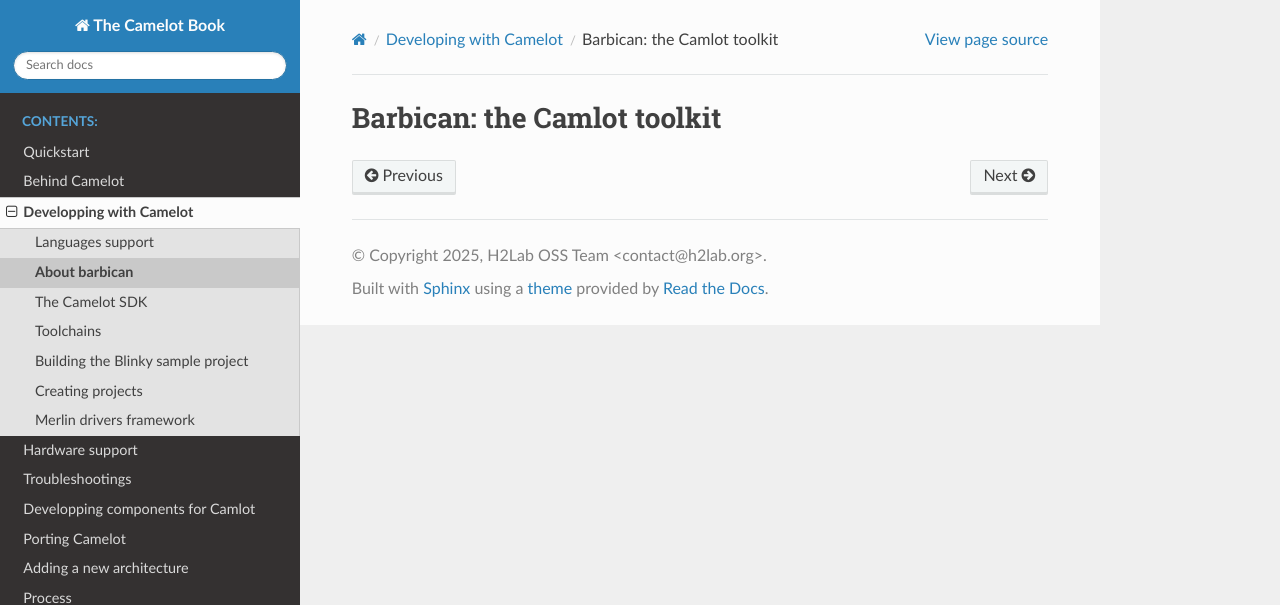
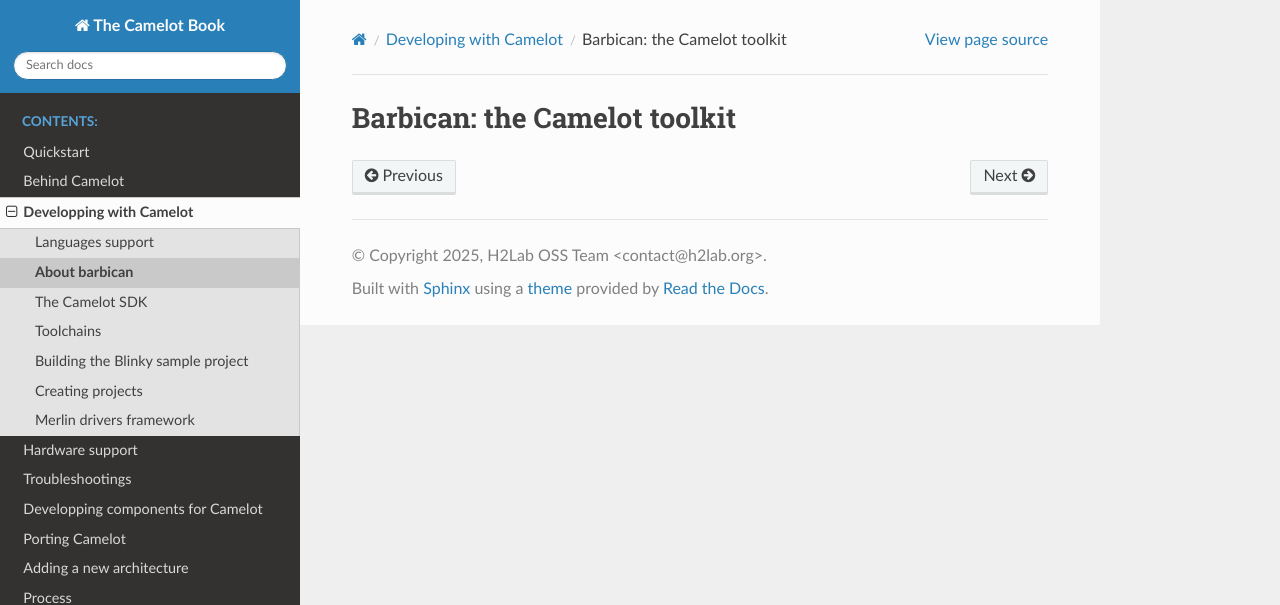
Before and after one commit to camelot-os/camelot-os.github.io, a Sphinx documentation site: the page built from source/develop/barbican.rst, in a window 1280 px wide. Shown: the top 605 px of the page. Built offline with Sphinx 7.4.7 and the Read the Docs theme 3.1.0, drawn with Linux system fonts in a browser that asks for light colours; pages that are not in the unit, such as notebooks, are missing from menus.

```diff
--- a/source/develop/barbican.rst
+++ b/source/develop/barbican.rst
@@ -1,2 +1,2 @@
-Barbican: the Camlot toolkit
-~~~~~~~~~~~~~~~~~~~~~~~~~~~~
+Barbican: the Camelot toolkit
+~~~~~~~~~~~~~~~~~~~~~~~~~~~~~
--- a/source/index.rst
+++ b/source/index.rst
@@ -27,7 +27,7 @@ documentation for details.
 
    Troubleshootings <troobleshootings>
 
-   Developping components for Camlot <over_camelot/index>
+   Developping components for Camelot <over_camelot/index>
 
    Porting Camelot <ports/index>
       Adding a new architecture <ports/arches>
```
Also changed, not shown: 1 other file.
